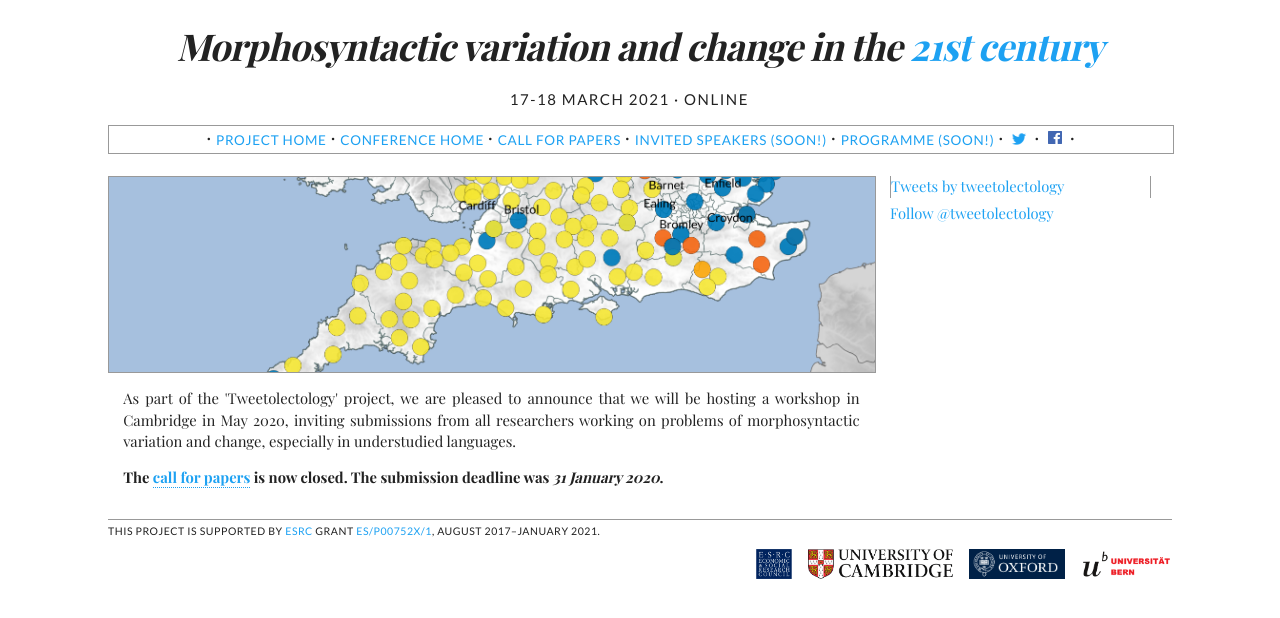
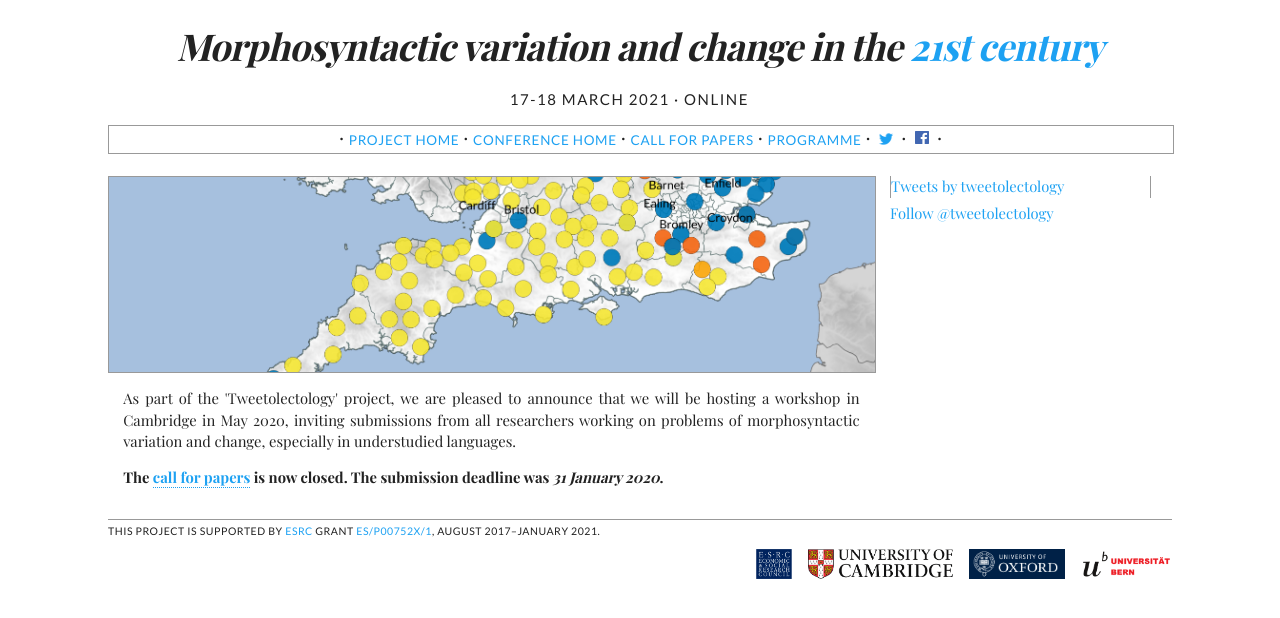
Before and after one commit to tweetolectology/tweetolectology.github.io, a plain HTML site: page mvc21/index.html in a window 1280 px wide. Drawn offline with nearby package versions, Linux system fonts and the light colour scheme; files whose address does not match are found by name; a web font is replaced by a local one.

Commit message:
Remove 'coming soon' messages/invited speaker page

```diff
--- a/mvc21/index.html
+++ b/mvc21/index.html
@@ -39,10 +39,7 @@
 					</div>
 
 					<div class="navbar">
-						<span class="menu-item"><a>invited speakers (soon!)</a></span>
-					</div>
-					<div class="navbar">
-						<span class="menu-item"><a href="programme.html">programme (soon!)</a></span>
+						<span class="menu-item"><a href="programme.html">programme</a></span>
 					</div>
 					<div class="navbar">
 						<a href="http://www.twitter.com/tweetolectology"><img style="width:1.3em; height:1.3em; vertical-align: bottom;" src="../assets/twitter.png"
```
